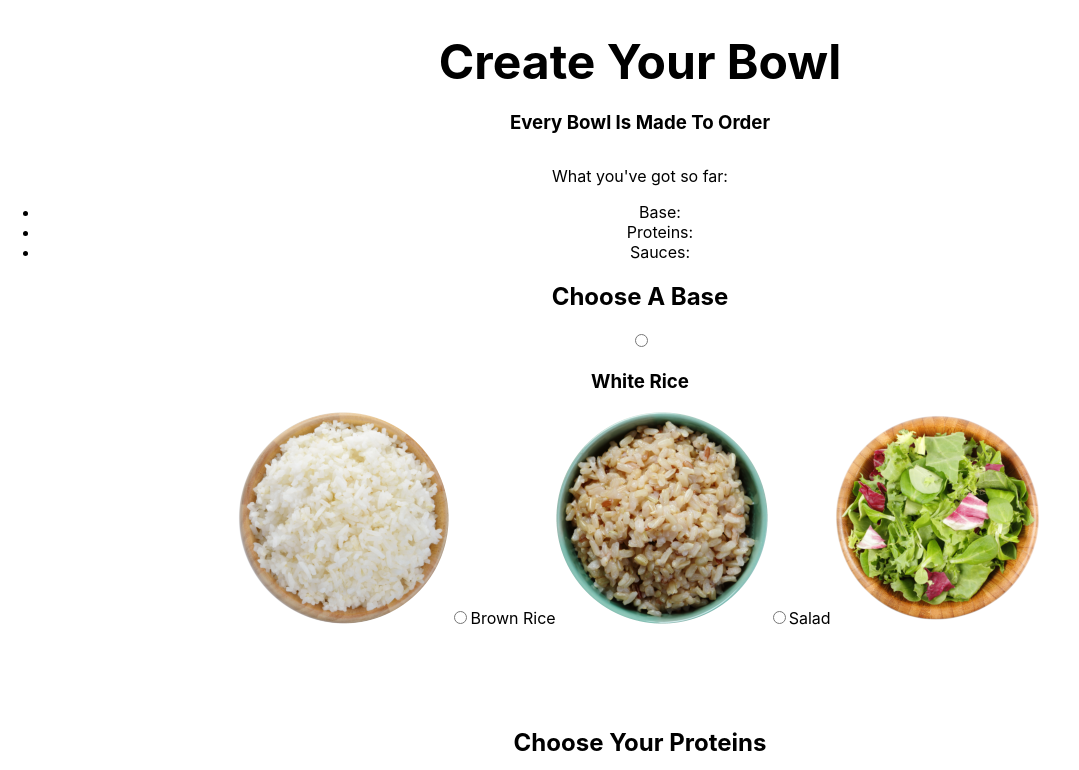
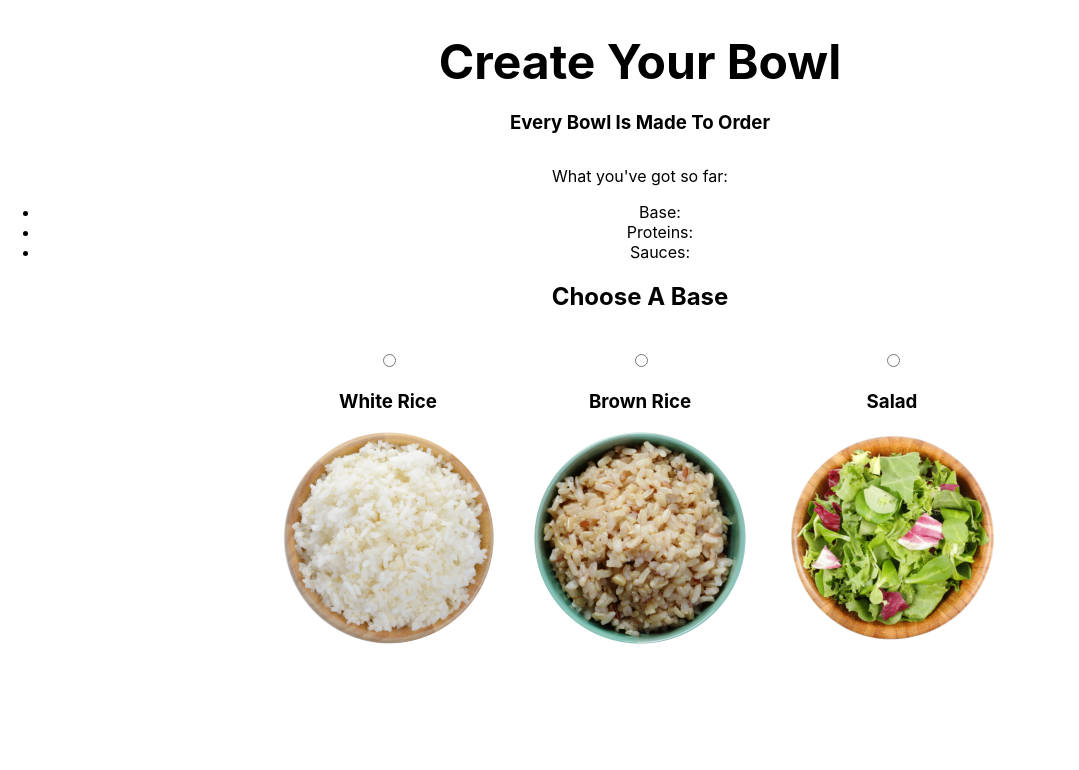
Before and after one commit to billyxuding/PokeSquare, a React (Create React App) app in the folder client/: page / in a window 1280 px wide. Shown: the top 770 px of the page, without its empty margins (0-1079 px from the left). Built offline with nearby package versions, Linux system fonts and the light colour scheme.

Commit message:
bases have headers above them

```diff
--- a/client/src/App.css
+++ b/client/src/App.css
@@ -2,9 +2,14 @@
 	text-align: center;
 }
 
-div {
+.section {
 	margin-bottom: 100px;
+	display: flex;
+	justify-content: center;
 }
+	.section div {
+		margin: 20px;
+	}
 
 .block {
 	margin: auto;
--- a/client/src/App.js
+++ b/client/src/App.js
@@ -22,6 +22,7 @@ function App() {
 				<li>Proteins: { order.proteins }</li>
 				<li>Sauces: { order.sauces }</li>
 			</ul>
+			<h2>Choose A Base</h2>
 			<Bases order={ order } setOrder={ setOrder } />
 			<Proteins order={ order } setOrder={ setOrder } />
 		</div>
--- a/client/src/Components/Bases.js
+++ b/client/src/Components/Bases.js
@@ -14,23 +14,28 @@ const Bases = props => {
 	}
 
     return (
+        <div className="section">
 			<div>
-			<h2>Choose A Base</h2>
 				<input type="radio" name="base" value="white rice" id="white-rice" onChange={ selectHandler } />
 				<label htmlFor="white-rice">
 					<h3>White Rice</h3>
 					<img src={ whiteRice } alt="white rice" />
 				</label>
+			</div>
+			<div>
 				<input type="radio" name="base" value="brown rice" id="brown-rice" onChange={ selectHandler } />
 				<label htmlFor="brown-rice">
-				Brown Rice
+					<h3>Brown Rice</h3>
 					<img src={ brownRice } alt="brown rice" />
 				</label>
+			</div>
+			<div>
 				<input type="radio" name="base" value="salad" id="salad" onChange={ selectHandler } />
 				<label htmlFor="salad">
-				Salad
+					<h3>Salad</h3>
 					<img src={ salad } alt="salad"/>
 				</label>
+			</div>
         </div>
     )
 };
```
Lines whose indentation alone changed are shown as unchanged.
